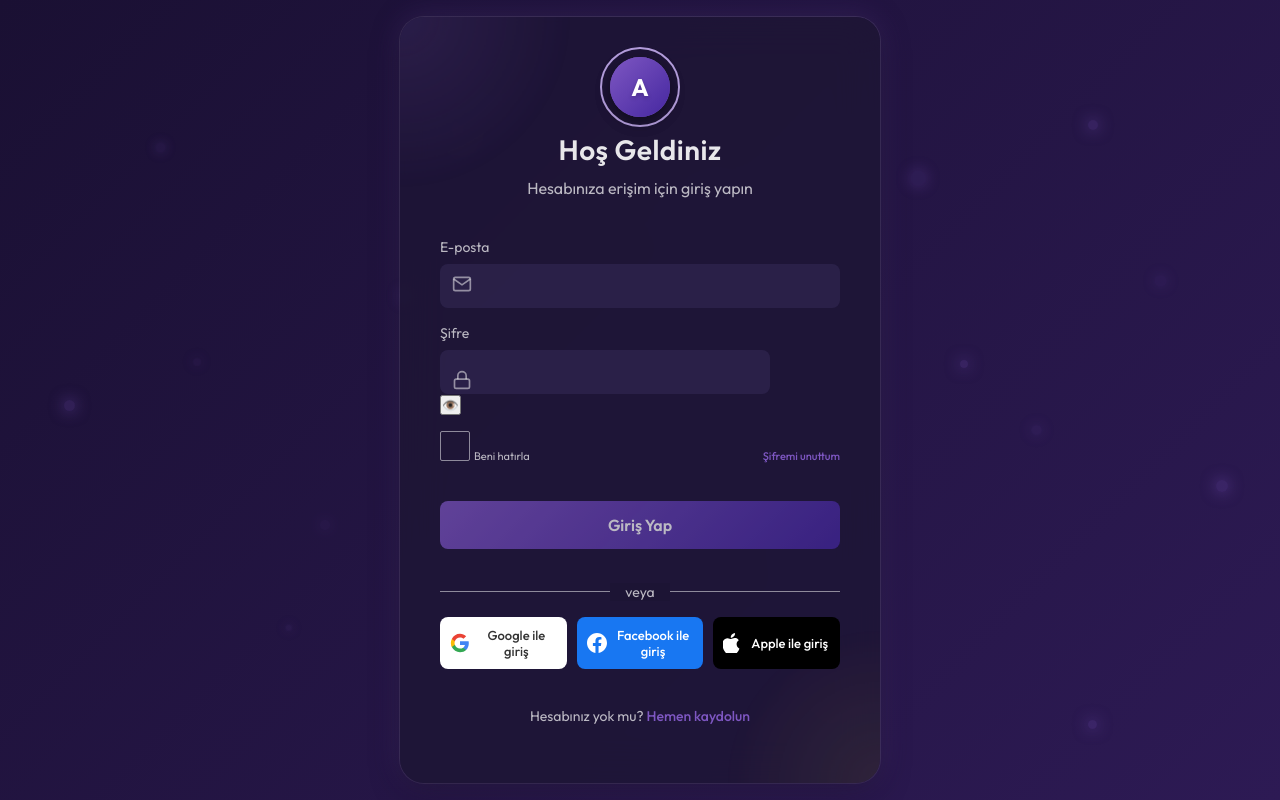
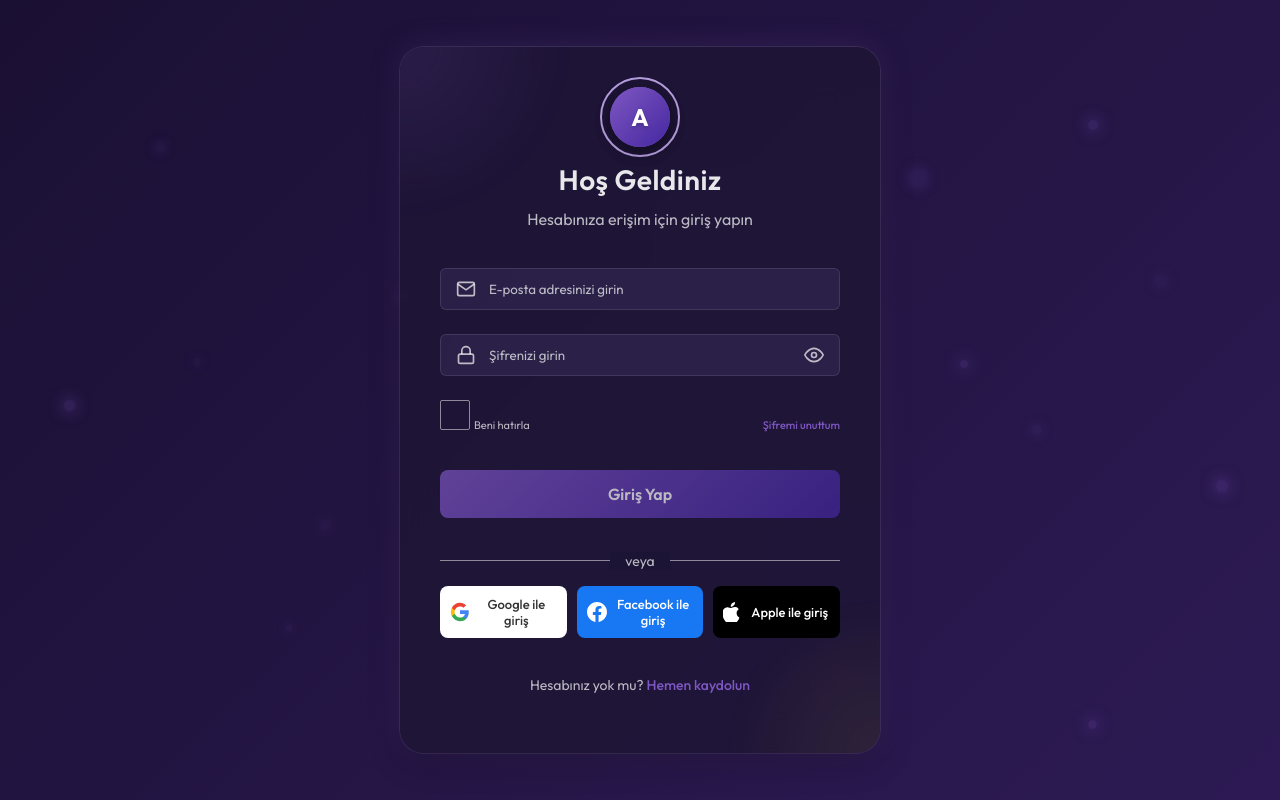
Before and after one commit to omerkisa1/MatchStudy, a Vue app in the folder frontend/: page / in a window 1280 px wide. Built offline with nearby package versions, Linux system fonts and the light colour scheme.

Commit message:
refactor LoginPage component: update input fields with new styling, enhance password visibility toggle functionality, and improve overall layout for better user experience

```diff
--- a/frontend/src/components/LoginPage.vue
+++ b/frontend/src/components/LoginPage.vue
@@ -32,57 +32,45 @@
           </div>
 
           <!-- Email input grubu -->
-          <div class="input-group" :class="{ 'focused': activeField === 'email', 'filled': email.length > 0 }">
-            <label for="email">E-posta</label>
-            <div class="input-container">
+          <div class="form-group">
             <div class="input-icon">
               <svg xmlns="http://www.w3.org/2000/svg" viewBox="0 0 24 24" fill="none" stroke="currentColor" stroke-width="2">
-                  <path d="M4 4h16c1.1 0 2 .9 2 2v12c0 1.1-.9 2-2 2H4c-1.1 0-2-.9-2-2V6c0-1.1.9-2 2-2z"></path>
-                  <polyline points="22,6 12,13 2,6"></polyline>
+                <path d="M4 4h16c1.1 0 2 .9 2 2v12c0 1.1-.9 2-2 2H4c-1.1 0-2-.9-2-2V6c0-1.1.9-2 2-2z"/>
+                <polyline points="22,6 12,13 2,6"/>
               </svg>
-              </div>
               <input
                 type="email"
-                id="email"
                 v-model="email"
-                required
-                @focus="setActiveField('email')"
-                @blur="setActiveField(null)"
-                autocomplete="email"
-              />
-              <div class="input-line"></div>
+                placeholder="E-posta adresinizi girin"
+                class="form-input" />
             </div>
           </div>
 
           <!-- Şifre input grubu -->
-          <div class="input-group" :class="{ 'focused': activeField === 'password', 'filled': password.length > 0 }">
-            <label for="password">Şifre</label>
-            <div class="input-container">
+          <div class="form-group">
             <div class="input-icon">
               <svg xmlns="http://www.w3.org/2000/svg" viewBox="0 0 24 24" fill="none" stroke="currentColor" stroke-width="2">
-                  <rect x="3" y="11" width="18" height="11" rx="2" ry="2"></rect>
-                  <path d="M7 11V7a5 5 0 0 1 10 0v4"></path>
+                <rect x="3" y="11" width="18" height="11" rx="2" ry="2"/>
+                <path d="M7 11V7a5 5 0 0 1 10 0v4"/>
               </svg>
-              </div>
-              <div class="password-input">
               <input
                 :type="showPassword ? 'text' : 'password'"
-                  id="password"
                 v-model="password"
-                  required
-                  @focus="setActiveField('password')"
-                  @blur="setActiveField(null)"
-                  autocomplete="current-password"
-                />
+                placeholder="Şifrenizi girin"
+                class="form-input" />
               <button
                 type="button"
-                  class="toggle-password"
-                  @click="toggleShowPassword"
-                >
-                  {{ showPassword ? '🙈' : '👁️' }}
+                class="password-toggle"
+                @click="togglePassword">
+                <svg v-if="!showPassword" xmlns="http://www.w3.org/2000/svg" viewBox="0 0 24 24" fill="none" stroke="currentColor" stroke-width="2">
+                  <path d="M1 12s4-8 11-8 11 8 11 8-4 8-11 8-11-8-11-8z"/>
+                  <circle cx="12" cy="12" r="3"/>
+                </svg>
+                <svg v-else xmlns="http://www.w3.org/2000/svg" viewBox="0 0 24 24" fill="none" stroke="currentColor" stroke-width="2">
+                  <path d="M17.94 17.94A10.07 10.07 0 0 1 12 20c-7 0-11-8-11-8a18.45 18.45 0 0 1 5.06-5.94M9.9 4.24A9.12 9.12 0 0 1 12 4c7 0 11 8 11 8a18.5 18.5 0 0 1-2.16 3.19m-6.72-1.07a3 3 0 1 1-4.24-4.24"/>
+                  <line x1="1" y1="1" x2="23" y2="23"/>
+                </svg>
               </button>
-              </div>
-              <div class="input-line"></div>
             </div>
           </div>
 
@@ -211,7 +199,7 @@ export default {
       activeField.value = field;
     };
 
-    const toggleShowPassword = () => {
+    const togglePassword = () => {
       showPassword.value = !showPassword.value;
     };
 
@@ -309,7 +297,7 @@ export default {
       loginSuccess,
       particleStyles,
       setActiveField,
-      toggleShowPassword,
+      togglePassword,
       isFormValid,
       handleLogin,
       socialLogin,
@@ -655,80 +643,62 @@ body {
 }
 
 /* Input grupları */
-.input-group {
+.form-group {
   margin-bottom: 16px;
   position: relative;
 }
 
-.input-group label {
-  display: block;
-  color: var(--text-secondary);
-  font-size: 14px;
-  margin-bottom: 8px;
-  transition: color var(--transition-fast);
-}
-
-.input-container {
+.input-icon {
   position: relative;
   display: flex;
   align-items: center;
 }
 
-.input-icon {
+.input-icon svg {
   position: absolute;
-  left: 12px;
-  color: var(--text-disabled);
-  transition: color var(--transition-fast);
+  left: 1rem;
+  width: 20px;
+  height: 20px;
+  color: var(--text-secondary);
 }
 
-.input-icon svg {
-  width: 20px;
-  height: 20px;
+.input-icon .form-input {
+  padding-left: 3rem;
+  width: 100%;
 }
 
-.input-group input {
+.form-input {
   width: 100%;
-  padding: 12px 40px;
+  padding: 0.75rem;
+  border: 1px solid rgba(255, 255, 255, 0.1);
+  border-radius: 6px;
   background: var(--surface-color-light);
-  border: none;
-  border-radius: var(--border-radius-sm);
   color: var(--text-primary);
-  font-size: 16px;
-  transition: all var(--transition-fast);
+  font-family: inherit;
+  transition: border-color 0.2s ease;
 }
 
-.input-line {
-  position: absolute;
-  bottom: 0;
-  left: 0;
-  width: 100%;
-  height: 2px;
-  background: var(--primary-color);
-  transform: scaleX(0);
-  transition: transform var(--transition-fast);
-  transform-origin: left;
+.form-input:focus {
+  outline: none;
+  border-color: var(--primary-color);
 }
 
-.input-group.focused .input-line {
-  transform: scaleX(1);
-}
-
-.input-group.focused label,
-.input-group.filled label {
-  color: var(--primary-color);
-}
-
-.input-group.focused .input-icon,
-.input-group.filled .input-icon {
-  color: var(--primary-color);
+.form-input::placeholder {
+  color: var(--text-secondary);
 }
 
 .password-toggle {
   position: absolute;
-  right: 12px;
+  right: 1rem;
+  background: none;
+  border: none;
+  padding: 0;
   cursor: pointer;
-  color: var(--text-disabled);
-  transition: color var(--transition-fast);
+  color: var(--text-secondary);
+  display: flex;
+  align-items: center;
+  justify-content: center;
+  transition: color 0.2s ease;
 }
 
 .password-toggle:hover {
@@ -736,6 +706,7 @@ body {
 }
 
 .password-toggle svg {
+  position: static;
   width: 20px;
   height: 20px;
 }
```
Lines whose indentation alone changed are shown as unchanged.
